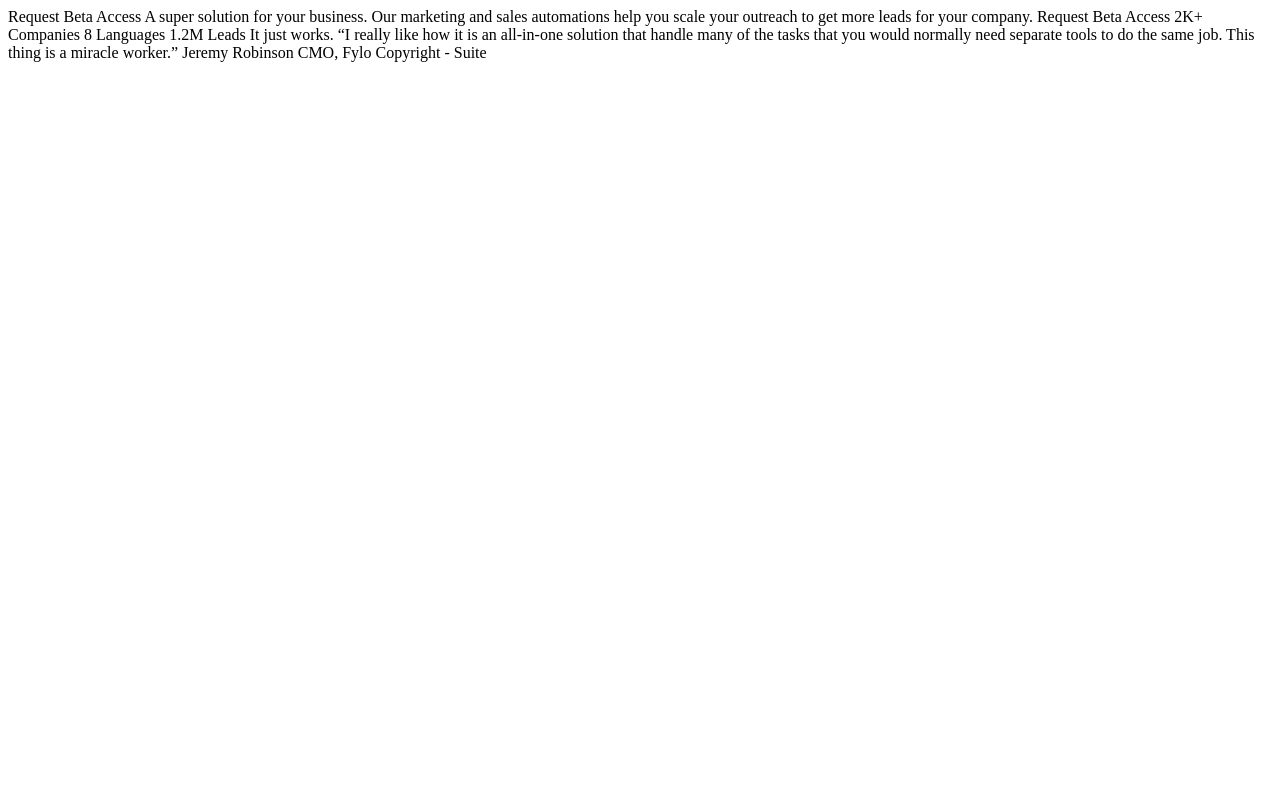
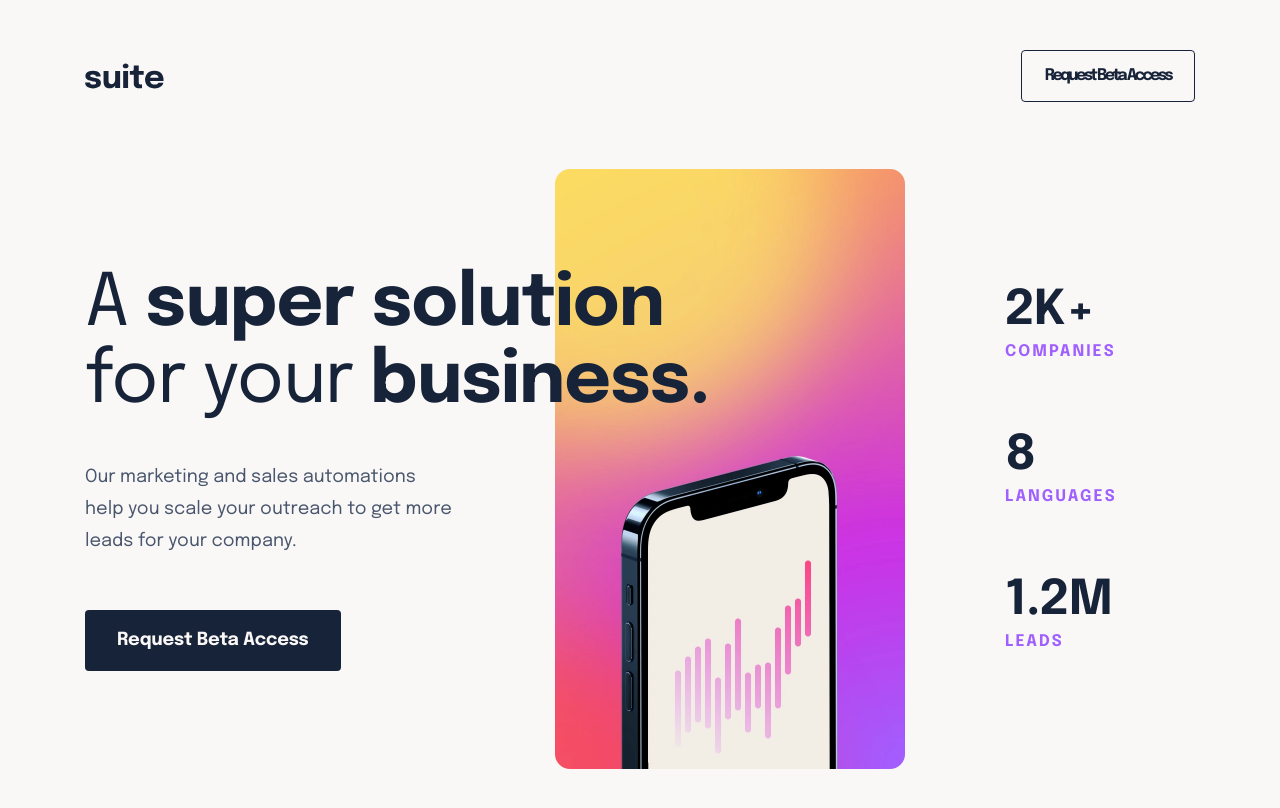
Before and after one commit to FelipeAmorimDev/Suite-Landing-Page, a plain HTML site: page index.html in a window 1280 px wide. Drawn offline with Linux system fonts and the light colour scheme.

Commit message:
Adicionado elementos do banner, estilo desktop quase finalizado

```diff
--- a/index.html
+++ b/index.html
@@ -1,43 +1,53 @@
 <!DOCTYPE html>
 <html lang="en">
+
 <head>
   <meta charset="UTF-8">
   <meta name="viewport" content="width=device-width, initial-scale=1.0">
 
   <link rel="icon" type="image/png" sizes="32x32" href="./assets/favicon-32x32.png">
+  <link rel="preconnect" href="https://fonts.googleapis.com">
+  <link rel="preconnect" href="https://fonts.gstatic.com" crossorigin>
+  <link href="https://fonts.googleapis.com/css2?family=Epilogue:wght@400;700&display=swap" rel="stylesheet">
+  <title>Frontend Mentor | Suite landing page</title>
+  <link rel="stylesheet" href="./style/style.css">
+</head>
 
-  <title>Frontend Mentor | Suite landing page</title>
-</head>
 <body>
+  <header class="header__bg">
+    <div class="header__container">
+      <div class="header__top">
+        <a href="/" class="header__logo">
+          <img src="./assets/logo.svg" alt="logo">
+        </a>
+        <a href="/" class="header__requestbtn heading-s cor-1">Request Beta Access</a>
+      </div>
+      <div class="header__content">
+        <div class="header__description">
+          <h1 class="header__title heading-xl cor-1"><span class="header__title-r">A</span> super solution <span class="header__title-r">for your</span> business.</h1>
+          <p class="header__paragrafo body-text cor-2">Our marketing and sales automations help you scale your outreach to get more leads for your company. </p>
+          <a href="" class="header-description__requestbtn heading-m cor-4">Request Beta Access</a>
+        </div>
+        <img src="./assets/image-hero-portrait@2x.webp" alt="" class="header__hero">
+        <div class="header__dados">
+          <div class="dados__item">
+            <h2 class="dado__title heading-l cor-1">2K+</h2>
+            <span class="dados__legenda heading-s cor-5">COMPANIES</span>
+          </div>
+          <div class="dados__item">
+            <h2 class="dado__title heading-l cor-1">8</h2>
+            <span class="dados__legenda heading-s cor-5">LANGUAGES</span>
+          </div>
+          <div class="dados__item">
+            <h2 class="dado__title heading-l cor-1">1.2M</h2>
+            <span class="dados__legenda heading-s cor-5">LEADS</span>
+          </div>
+        </div>
+      </div>
+    </div>
+  </header>
 
-  Request Beta Access
+  <section class="teste"></section>
+</body>
 
-  A super solution for your business.
-
-  Our marketing and sales automations help you scale your outreach to
-  get more leads for your company.
-
-  Request Beta Access
-
-  2K+
-  Companies
-
-  8
-  Languages
-
-  1.2M
-  Leads
-
-  It just works.
-
-  “I really like how it is an all-in-one solution that handle many of
-  the tasks that you would normally need separate tools to do the same
-  job. This thing is a miracle worker.”
-
-  Jeremy Robinson
-  CMO, Fylo
-
-  Copyright - Suite
-
-</body>
 </html>
--- /dev/null
+++ b/style/cores.css
@@ -0,0 +1,37 @@
+:root{
+  --cor-1:#172339;
+  --cor-2:#49566D;
+  --cor-3:#F3EDE7;
+  --cor-4:#FAF8F6;
+  --cor-5:#A060FF;
+  --cor-6:#CB30E3;
+  --cor-7:#FFA84E;
+}
+
+.cor-1{
+  color: var(--cor-1);
+}
+
+.cor-2{
+  color: var(--cor-2);
+}
+
+.cor-3{
+  color: var(--cor-3);
+}
+
+.cor-4{
+  color: var(--cor-4);
+}
+
+.cor-5{
+  color: var(--cor-5);
+}
+
+.cor-6{
+  color: var(--cor-6);
+}
+
+.cor-7{
+  color: var(--cor-7);
+}
--- /dev/null
+++ b/style/fontes.css
@@ -0,0 +1,55 @@
+.heading-xl{
+  font-family: 'Epilogue', sans-serif;
+  font-size: 72px;
+  letter-spacing: -1px;
+  line-height: 1.08;
+  font-weight: 700;
+}
+
+.heading-l{
+  font-family: 'Epilogue', sans-serif;
+  font-size: 48px;
+  letter-spacing: -0.5px;
+  line-height: 1.16;
+}
+
+.heading-m{
+  font-family: 'Epilogue', sans-serif;
+  font-size: 18px;
+  letter-spacing: -0.2px;
+  line-height: 1.77;
+  font-weight: 700;
+}
+
+.heading-s{
+  font-family: 'Epilogue', sans-serif;
+  font-size: 16px;
+  letter-spacing: -2.5px;
+  line-height: 1.625;
+  font-weight: 700;
+}
+
+.quote{
+  font-family: 'Epilogue', sans-serif;
+  font-weight: 400;
+  font-size: 20px;
+  line-height: 1.75;
+}
+
+.body-text{
+  font-family: 'Epilogue', sans-serif;
+  font-weight: 400;
+  font-size: 18px;
+  line-height: 1.77;
+}
+
+.footer-text{
+  font-family: 'Epilogue', sans-serif;
+  font-weight: 400;
+  font-size: 15px;
+  line-height: 2.13;
+}
+
+.header__title-r{
+  font-weight: 400;
+}
--- /dev/null
+++ b/style/style.css
@@ -0,0 +1,92 @@
+@import url("./fontes.css");
+@import url("./cores.css");
+
+body{
+  margin: 0px;
+}
+
+h1,h2,h3,h4,p{
+  margin: 0px;
+}
+
+a{
+  text-decoration: none;
+}
+
+img{
+  max-width: 100%;
+  display: block;
+}
+
+.header__bg{
+  background-color: var(--cor-4);
+  padding-bottom: 154px;
+}
+
+.header__container{
+  max-width: 1110px;
+  margin: 0 auto;
+  height: 770px;
+
+}
+
+.header__top{
+  display: flex;
+  justify-content: space-between;
+  align-items: center;
+  padding: 50px 0px 67px;
+}
+
+.header__requestbtn{
+  padding: 12px 23px;
+  border: 1px solid var(--cor-1);
+  border-radius: 4px;
+}
+
+.header__hero{
+  position: absolute;
+  width: 350px;
+  height: 600px;
+  left: 470px;
+}
+
+.header__content{
+  display: grid;
+  grid-template-columns: auto 1fr;
+  position: relative;
+
+}
+
+.header__dados{
+  margin-left: 285px;
+  display: flex;
+  flex-direction: column;
+  justify-content: center;
+  gap: 63px;
+}
+
+.header__description{
+  max-width:635px;
+  height: 600px;;
+  position: relative;
+  z-index: 1;
+  display: grid;
+  justify-items: start;
+  align-content: center;
+}
+
+.header__paragrafo{
+  max-width: 36ch;
+  margin: 40px 0px 52px;
+}
+
+.header-description__requestbtn{
+  padding: 15px 32px;
+  background-color: var(--cor-1);
+  border-radius: 4px;
+  display: inline-block;
+}
+
+.dados__legenda{
+  letter-spacing: 2px;
+}
```
